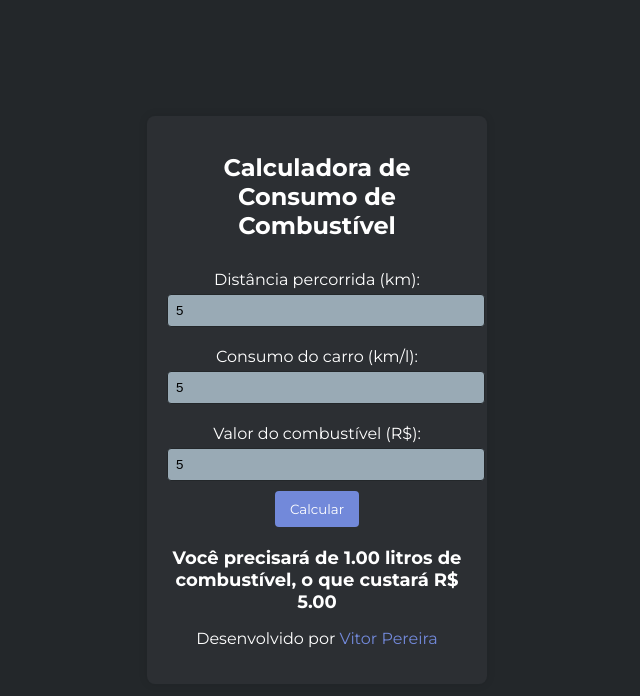
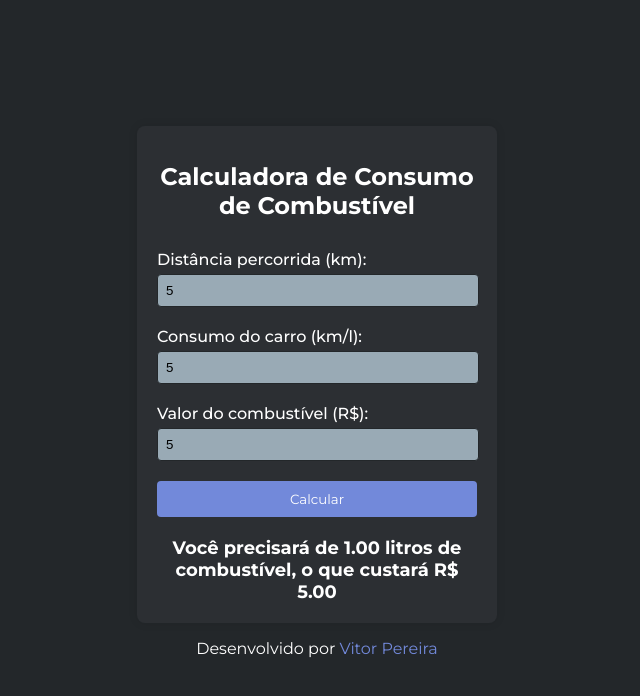
Before and after one commit to Vtzao/Calculadora-km-l, a plain HTML site: page index.html in a window 1280 px wide. Both pictures are taken after typing "5", "5", "5" into the empty fields and a click on the button "Calcular". Shown: the whole page, without its empty margins (323-963 px from the left). Drawn offline with Linux system fonts and the light colour scheme.

Commit message:
Bug Corrections
Bug Corrections

```diff
--- a/index.html
+++ b/index.html
@@ -28,13 +28,14 @@
 
                     <button type="button" onclick="calculateFuel()">Calcular</button>
                 </form>
+                <div id="error" class="error"></div>
                 <div id="result"></div>
             </main>
-            <footer>
-                <p>Desenvolvido por <a href="https://pereiravt.com/" target="_blank" rel="noopener noreferrer">Vitor Pereira</a></p>
-            </footer>
-        </div>
-    </div>
+          </div>
+          <footer>
+            <p>Desenvolvido por <a href="https://pereiravt.com/" target="_blank" rel="noopener noreferrer">Vitor Pereira</a></p>
+        </footer>
+      </div>
     <script src="script.js"></script>
 </body>
 </html>
--- a/script.js
+++ b/script.js
@@ -3,6 +3,17 @@ function calculateFuel() {
   const distance = document.getElementById('distance').value;
   const efficiency = document.getElementById('efficiency').value;
   const price = document.getElementById('price').value;
+
+  // Verifica se todos os campos estão preenchidos
+  if (!distance || !efficiency || !price) {
+    // Exibe uma mensagem de erro se algum campo estiver vazio
+    const errorDiv = document.getElementById('error');
+    errorDiv.innerHTML = "Por favor, preencha todos os campos.";
+    return;
+  }
+
+  // Limpa a mensagem de erro se todos os campos estiverem preenchidos
+  document.getElementById('error').innerHTML = '';
 
   // Calcula o consumo de combustível
   const fuelNeeded = distance / efficiency;
--- a/style.css
+++ b/style.css
@@ -1,37 +1,40 @@
-@import url('https://fonts.googleapis.com/css2?family=Montserrat:ital,wght@0,100..900;1,100..900&display=swap');
+@import url('https://fonts.googleapis.com/css2?family=Montserrat:wght@100;200;300;400;500;600;700;800;900&display=swap');
 
 body {
   font-family: "Montserrat", sans-serif;
-  color: white;
+  color: #ffffff;
   background-color: #23272a;
   display: flex;
-  align-content: center;
-  text-align: center;
   justify-content: center;
   align-items: center;
   height: 100vh;
   margin: 0;
 }
 
-.home a{
+.home{
+  text-align: center;
+}
+
+.home a {
   color: #7289da;
   cursor: pointer;
   text-decoration: none;
 }
-.home a:hover{
+
+.home a:hover {
   color: #879ae0;
 }
 
 .container {
   display: flex;
+  flex-direction: column;
   justify-content: center;
   align-items: center;
-  flex-direction: column;
   background-color: #2c2f33;
   padding: 20px;
   border-radius: 8px;
   box-shadow: 0 0 10px rgba(0, 0, 0, 0.1);
-  width: 300px;
+  width: 320px;
   text-align: center;
 }
 
@@ -40,18 +43,29 @@ h1 {
   margin-bottom: 20px;
 }
 
+form {
+  width: 100%;
+}
+
 label {
   display: block;
   margin: 10px 0 5px;
+  text-align: left;
+  font-weight: 500;
 }
 
 input {
-  width: 100%;
+  width: calc(100% - 16px);
   padding: 8px;
   margin-bottom: 10px;
   background-color: #99aab5;
   border: 1px solid #23272a;
   border-radius: 4px;
+  outline: none;
+}
+
+input:focus {
+  border-color: #7289da;
 }
 
 button {
@@ -62,10 +76,17 @@ button {
   border: none;
   border-radius: 4px;
   cursor: pointer;
+  width: 100%;
+  margin-top: 10px;
 }
 
 button:hover {
   background-color: #8698da;
+}
+
+.error {
+  color: #ff6b6b;
+  margin-top: 10px;
 }
 
 #result {
```
